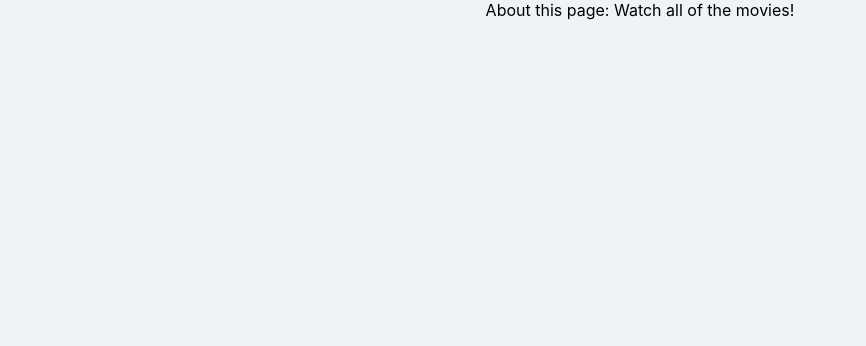
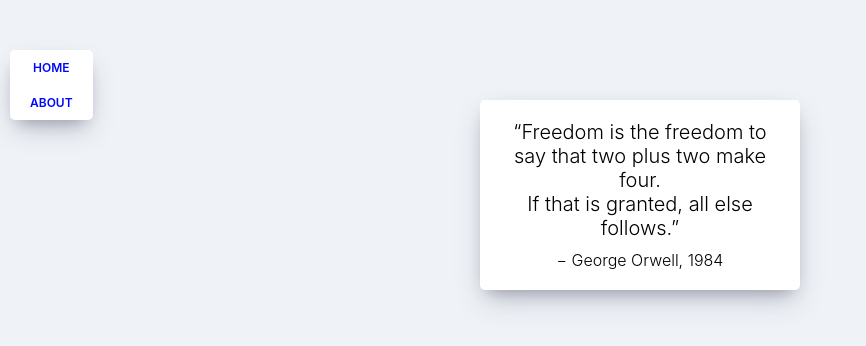
Before and after one commit to 0cddo/movie_app, a React (Create React App) app: page /about in a window 1280 px wide. Shown: the top 346 px of the page, without its empty margins (0-866 px from the left). Built offline with nearby package versions, Linux system fonts and the light colour scheme.

Commit message:
Building the Navigation

```diff
--- /dev/null
+++ b/src/App.css
@@ -0,0 +1,12 @@
+* {
+  box-sizing: border-box;
+}
+
+body {
+  margin: 0;
+  padding: 0;
+  font-family: -apple-system, BlinkMacSystemFont, "Segoe UI", Roboto, Oxygen,
+    Ubuntu, Cantarell, "Open Sans", "Helvetica Neue", sans-serif;
+  background-color: #eff3f7;
+  height: 100%;
+}
--- a/src/App.js
+++ b/src/App.js
@@ -2,27 +2,20 @@
 import { BrowserRouter, Route, Link, Switch } from "react-router-dom";
 import Home from "./router/Home";
 import About from "./router/About";
+import "./App.css";
+import Navigation from "./components/Navigation";
 
 function App() {
   return (
+    // HashRouter와 BrowserRouter의 차이점 -> HashRouter는 주소창에  /#/ 가 있음
+    //HashRouter가 github page에 사용하기 용이함
+
     <BrowserRouter>
-      {/* 2개의 컴포넌트가 동시에 렌더링 방지를 위해 exact={true} 사용
-      해당 url의 오직 단하나만 렌더링함 */}
+      {/*  Link는 Router 밖에서 쓸 수 없음
+      ex) <footer> 같은 경우 router 밖에서 쓸 수 있음 , 물론 Fragment 필요함 */}
+      <Navigation />
       <Route path="/" exact={true} component={Home} />
       <Route path="/about" component={About} />
-
-      {/* 컴포넌트 동시 렌더링 방지 */}
-      {/* home과 introduction은 두개 동시에 렌더링됨
-        -> url이 작동하는 방식 , 리액트 라우터는 기본적으로 url 을 가져옴 그리고 비교함 */}
-      {/* <Route path="/home">
-        <h1>Home</h1>
-      </Route>
-      <Route path="/home/introduction">
-        <h1>Introduction</h1>
-      </Route>
-      <Route path="/about">
-        <h1>About</h1>
-      </Route> */}
     </BrowserRouter>
   );
 }
--- a/src/components/Movie.css
+++ b/src/components/Movie.css
@@ -1,16 +1,3 @@
-.movies {
-  /* 가운데 정렬 문제 해결
-  margin: 0 auto 입력 */
-  margin: 0 auto;
-  display: flex;
-  justify-content: space-between;
-  align-items: flex-start;
-  flex-wrap: wrap;
-  padding: 50px;
-  padding-top: 70px;
-  width: 80%;
-}
-
 .movies .movie {
   width: 45%;
   background-color: white;
--- /dev/null
+++ b/src/components/Navigation.css
@@ -0,0 +1,25 @@
+.nav {
+  position: fixed;
+  top: 50px;
+  left: 10px;
+  display: flex;
+  flex-direction: column;
+  background-color: #fff;
+  padding: 10px 20px;
+  box-shadow: 0 13px 27px -5px rgb(50, 50, 93, 0.25),
+    0 8px 16px -8px rgba(0, 0, 0, 0.3), 0 -6px 16px -6px rgba(0, 0, 0, 0.025);
+  border-radius: 5px;
+}
+
+.nav a {
+  text-decoration: none;
+  color: #0008fc;
+  text-transform: uppercase;
+  font-size: 12px;
+  text-align: center;
+  font-weight: 600;
+}
+
+.nav a:not(:last-child) {
+  margin-bottom: 20px;
+}
--- /dev/null
+++ b/src/components/Navigation.js
@@ -0,0 +1,17 @@
+import React from "react";
+// Link import -> 리액트를 죽이는 html아님
+import { Link } from "react-router-dom";
+import "./Navigation.css";
+
+function Navigation() {
+  return (
+    <div className="nav">
+      {/* Home 클릭시 다시 새로고침 후 재로딩됨
+      -> html 이기 때문, html 은 페이지를 재로딩함*/}
+      <Link to="/">Home</Link>
+      <Link to="/about">About</Link>
+    </div>
+  );
+}
+
+export default Navigation;
--- /dev/null
+++ b/src/router/About.css
@@ -0,0 +1,30 @@
+/* 전체 css 내용은 App.css에만 적용*/
+
+/* * {
+  width: 100%;
+  display: flex;
+  justify-content: center;
+  align-items: center;
+} */
+
+.about__container {
+  box-shadow: 0 13px 27px -5px rgb(50, 50, 93, 0.25),
+    0 8px 16px -8px rgba(0, 0, 0, 0.3), 0 -6px 16px -6px rgba(0, 0, 0, 0.025);
+  border-radius: 5px;
+  padding: 20px;
+  text-align: center;
+  background-color: #fff;
+  margin: 0 auto;
+  margin-top: 100px;
+  max-width: 25%;
+  font-weight: 300;
+}
+
+.about__container span:first-child {
+  font-size: 20px;
+}
+
+.about__container span:last-child {
+  display: block;
+  margin-top: 10px;
+}
--- a/src/router/About.js
+++ b/src/router/About.js
@@ -1,7 +1,16 @@
 import React from "react";
+import "./About.css";
 
 function About() {
-  return <span>About this page: Watch all of the movies!</span>;
+  return (
+    <div className="about__container">
+      <span>
+        “Freedom is the freedom to say that two plus two make four. <br />
+        If that is granted, all else follows.”
+      </span>
+      <span>− George Orwell, 1984</span>
+    </div>
+  );
 }
 
 export default About;
--- a/src/router/Home.css
+++ b/src/router/Home.css
@@ -1,21 +1,6 @@
-* {
-  box-sizing: border-box;
-}
-
-body {
-  margin: 0;
-  padding: 0;
-  font-family: -apple-system, BlinkMacSystemFont, "Segoe UI", RobUbuntu,
-    Cantarell, "Open Sans", "Helvetica Neue", sans-serif;
-  background-color: #eff3f7;
-  height: 100%;
-}
-
-html,
-body,
-#potato,
 .container {
   width: 100%;
+  margin: 0 auto;
   height: 100%;
   display: flex;
   justify-content: center;
@@ -23,9 +8,21 @@
 
 .loader {
   width: 100%;
-  height: 100%;
+  /* height: 100% -> 100vh */
+  height: 100vh;
   display: flex;
   justify-content: center;
   align-items: center;
   font-weight: 300;
 }
+
+.movies {
+  margin: 0 auto;
+  display: flex;
+  justify-content: space-between;
+  align-items: flex-start;
+  flex-wrap: wrap;
+  padding: 50px;
+  padding-top: 70px;
+  width: 80%;
+}
```
